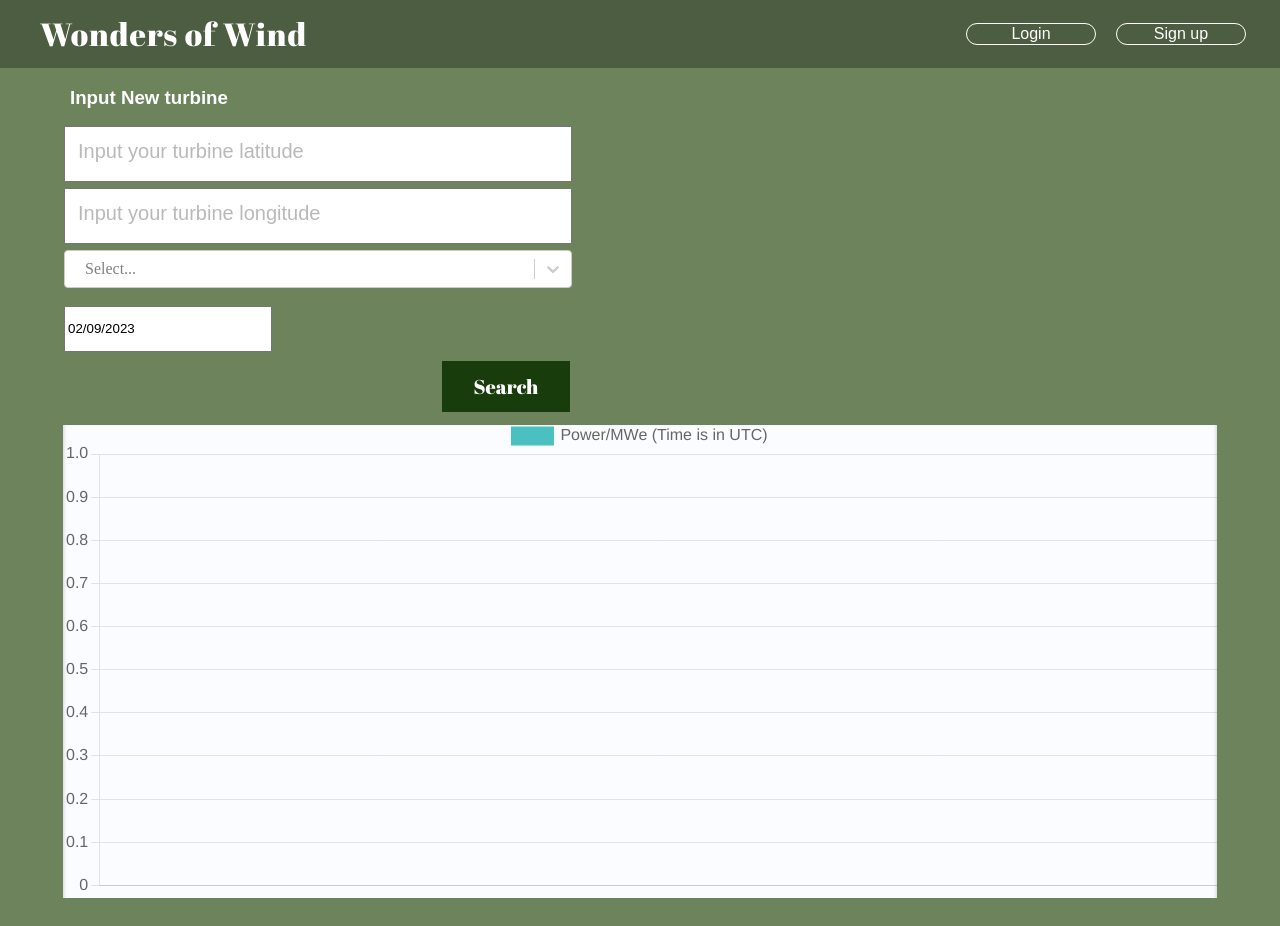
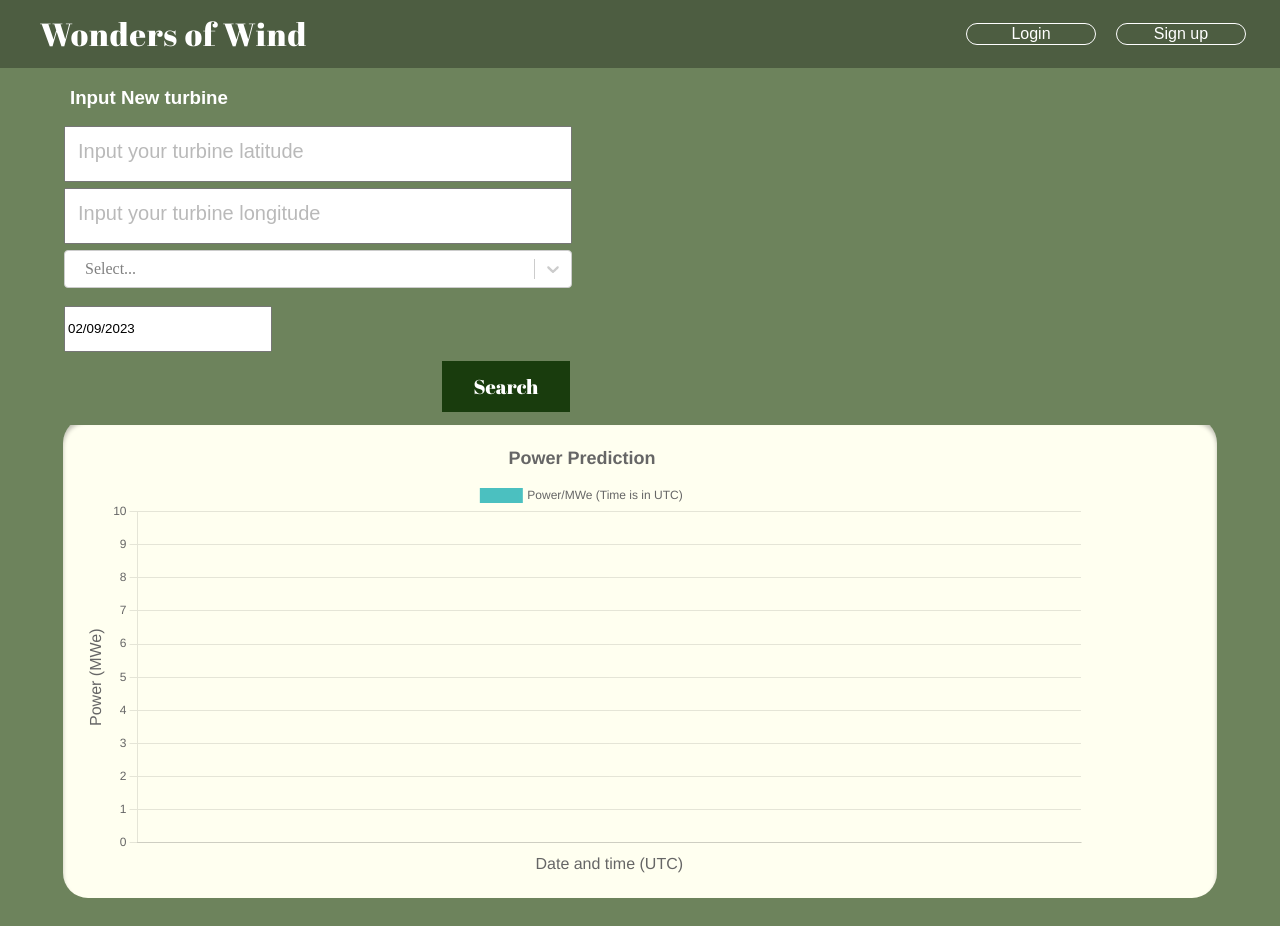
Before and after one commit to T1mTop1a/team_project_wonders_of_wind, a React (Create React App) app in the folder frontend/: page / in a window 1280 px wide. Shown: the top 926 px of the page. Built offline with nearby package versions, Linux system fonts and the light colour scheme; no server answers.

Commit message:
finalised chart display

```diff
--- a/frontend/src/pages/css/homepage.css
+++ b/frontend/src/pages/css/homepage.css
@@ -58,7 +58,8 @@
   }
 
 #chartContainer {
-    background: #fbfcff;
+    border-radius: 25px;
+    background: #fffff0;
     margin-top: 350px;
     margin-left: 63px;
     margin-right: 63px;
--- a/frontend/src/pages/homepage.js
+++ b/frontend/src/pages/homepage.js
@@ -17,7 +17,7 @@ import "react-datepicker/dist/react-datepicker.css";
 import API from "../API.js";
 
 var moment = require("moment-timezone");
-Chart.defaults.font.size = 16;
+Chart.defaults.font.size = 12;
 
 const Home = () => {
   const createChartData = (rawData, labels, data) => ({
@@ -31,26 +31,8 @@ const Home = () => {
         borderColor: "rgb(75, 192, 192)",
         tension: 0.1,
         data: data,
-        xAxisID: 'xAxis',
-        yAxisID: 'yAxis',
       },
     ],
-    display: {
-      scales: {
-        xAxis: {
-          text: "Date and time (UTC)",
-          display: true,
-          align: "end",
-        },
-        yAxis: {
-          text: "Power (MWe)",
-          display: true,
-          align: "end",
-          min: 0,
-          max: 10,
-        },
-      },
-    }
   });
 
   const [chartData, setChartData] = useState(createChartData([], [], []));
@@ -101,15 +83,52 @@ const Home = () => {
       <div>
         <div
           style={{
-            float: "left",
-            width: "100%",
+            width: "90%",
             height: "480px",
           }}
         >
           <Line
             data={chartData}
             height="480px"
-            options={{ maintainAspectRatio: false }}
+            options={{
+              plugins: {
+                title: {
+                    display: true,
+                    text: 'Power Prediction',
+                    font: {
+                      size: 18,
+                    },
+                },
+              },
+              layout: {
+                padding: 20
+              },
+              maintainAspectRatio: false,
+              scales: {
+                x: {
+                  title: {
+                    display: true,
+                    text: 'Date and time (UTC)',
+                    align: 'center',
+                    font: {
+                      size: 16,
+                    },
+                  },
+                },
+                y: {
+                  title: {
+                    display: true,
+                    text: 'Power (MWe)',
+                    align: 'center',
+                    font: {
+                      size: 16,
+                    },
+                  },
+                  min: 0,
+                  max: 10,
+                },
+              },
+            }}
           />
         </div>
 
@@ -135,8 +154,8 @@ const Home = () => {
           >
             <TableHead>
               <TableRow>
-                <TableCell>Date</TableCell>
-                <TableCell>Power</TableCell>
+                <TableCell>Date and time (UTC)</TableCell>
+                <TableCell>Power (MWe)</TableCell>
               </TableRow>
             </TableHead>
             <TableBody>
@@ -148,7 +167,7 @@ const Home = () => {
                 <TableCell component="th" scope="row">
                   {formatDateTime(row.date)}
                 </TableCell>
-                <TableCell>{row.power}</TableCell>
+                <TableCell>{row.power/1000000}</TableCell>
               </TableRow>
             ))}
             </TableBody>
```
